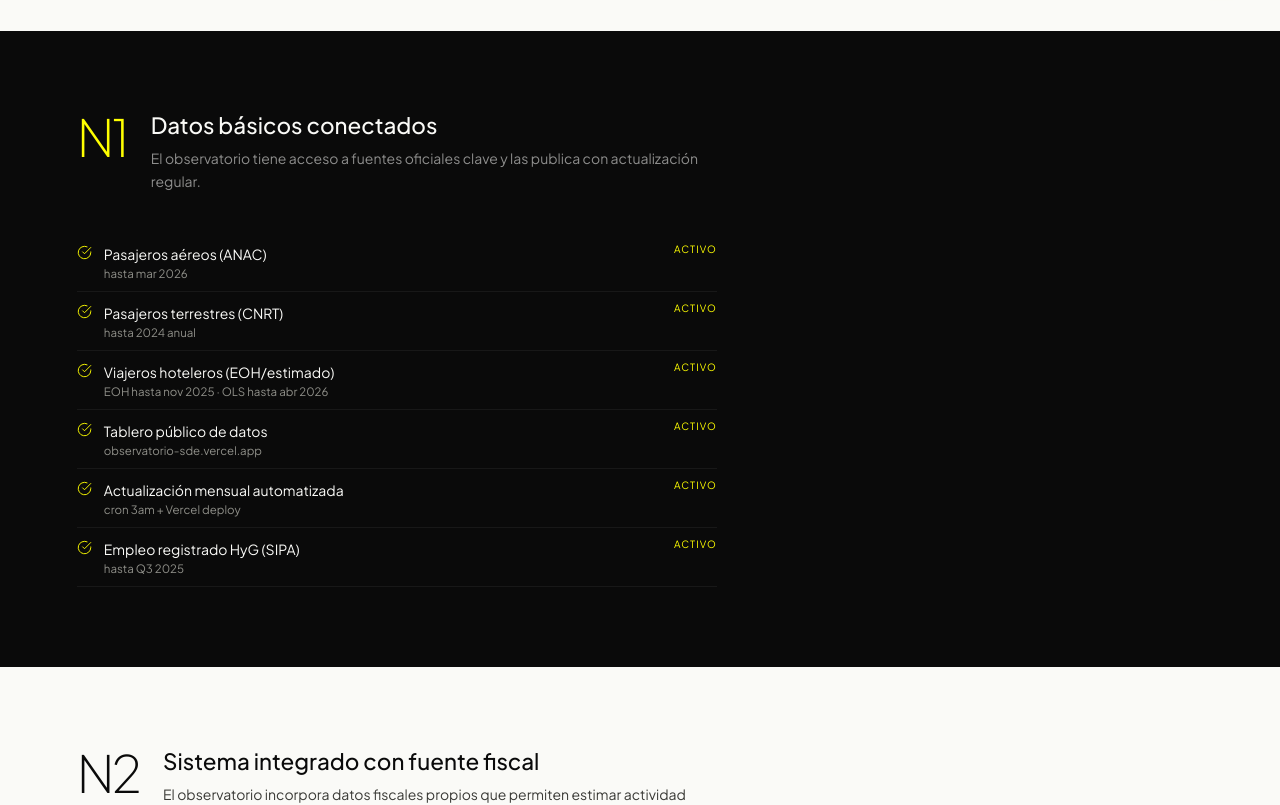
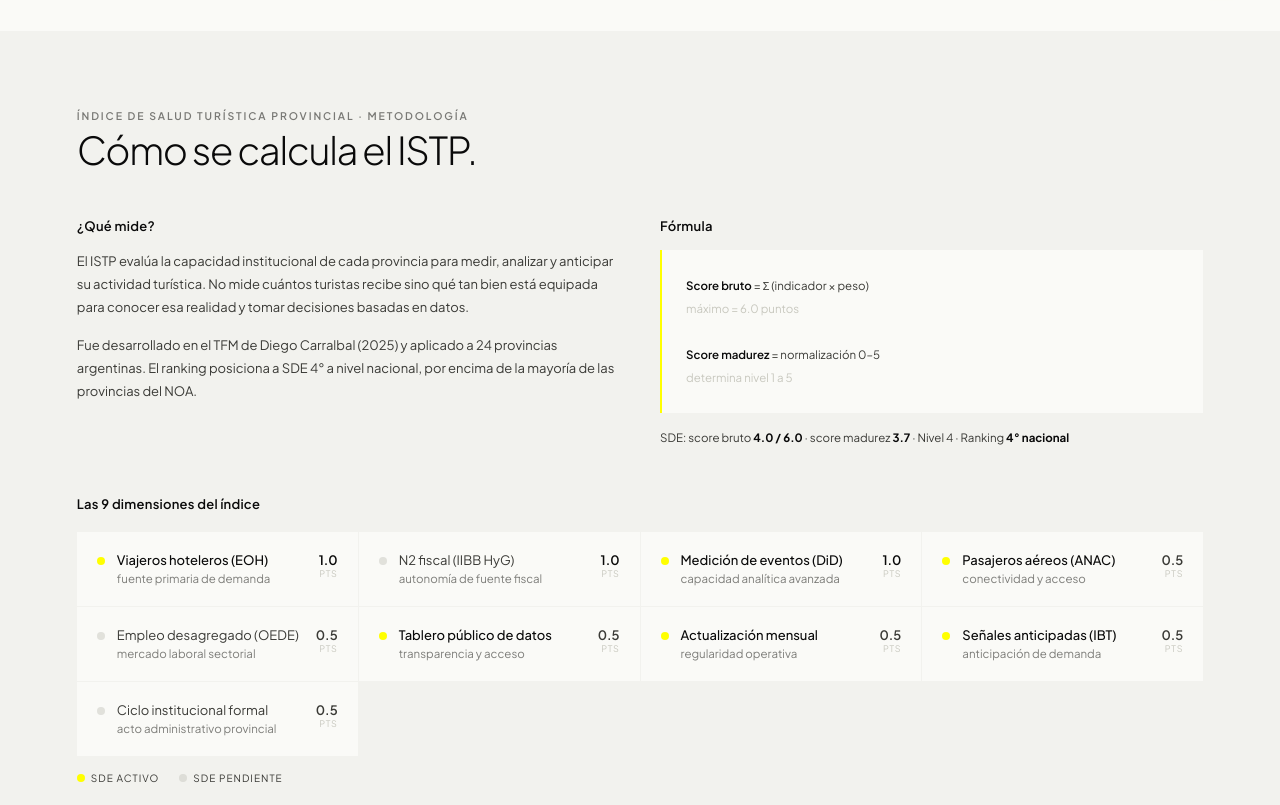
Before and after one commit to carralbal/observatorio-turismo, a React (Vite) app in the folder frontend/: page /madurez in a window 1280 px wide. Shown: the part 800-1605 px from the top of the page. Built offline with nearby package versions, Linux system fonts and the light colour scheme.

Commit message:
feat: madurez — sección explicación ISTP con dimensiones y pesos

```diff
--- a/frontend/src/pages/Madurez.jsx
+++ b/frontend/src/pages/Madurez.jsx
@@ -112,6 +112,68 @@ export default function Madurez() {
         </div>
       </section>
 
+      {/* EXPLICACIÓN ISTP */}
+      <section style={{ background: C.paper2, padding: 'clamp(56px,7vw,80px) var(--pad)' }}>
+        <SectionTitle main="Cómo se calcula el ISTP." context="Índice de Salud Turística Provincial · metodología" style={{ marginBottom: 48 }} />
+        <div style={{ display: 'grid', gridTemplateColumns: 'repeat(auto-fit,minmax(min(100%,420px),1fr))', gap: 40, marginBottom: 48 }}>
+          <div>
+            <div style={{ fontSize: 'var(--fs-sm)', fontWeight: 600, color: C.ink, marginBottom: 16, letterSpacing: '0.02em' }}>¿Qué mide?</div>
+            <p style={{ fontSize: 'var(--fs-sm)', color: C.slate, lineHeight: 1.75, margin: '0 0 16px' }}>
+              El ISTP evalúa la capacidad institucional de cada provincia para medir, analizar y anticipar su actividad turística. No mide cuántos turistas recibe sino qué tan bien está equipada para conocer esa realidad y tomar decisiones basadas en datos.
+            </p>
+            <p style={{ fontSize: 'var(--fs-sm)', color: C.slate, lineHeight: 1.75, margin: 0 }}>
+              Fue desarrollado en el TFM de Diego Carralbal (2025) y aplicado a 24 provincias argentinas. El ranking posiciona a SDE 4° a nivel nacional, por encima de la mayoría de las provincias del NOA.
+            </p>
+          </div>
+          <div>
+            <div style={{ fontSize: 'var(--fs-sm)', fontWeight: 600, color: C.ink, marginBottom: 16, letterSpacing: '0.02em' }}>Fórmula</div>
+            <div style={{ background: C.paper, padding: 'clamp(16px,2vw,24px)', borderLeft: `2px solid ${C.volt}`, marginBottom: 16 }}>
+              <div style={{ fontSize: 'var(--fs-xs)', color: C.slate, lineHeight: 2 }}>
+                <span style={{ fontWeight: 600, color: C.ink }}>Score bruto</span> = Σ (indicador × peso)<br />
+                <span style={{ color: C.stone }}>máximo = 6.0 puntos</span><br /><br />
+                <span style={{ fontWeight: 600, color: C.ink }}>Score madurez</span> = normalización 0–5<br />
+                <span style={{ color: C.stone }}>determina nivel 1 a 5</span>
+              </div>
+            </div>
+            <div style={{ fontSize: 'var(--fs-xs)', color: C.slate, lineHeight: 1.6 }}>
+              SDE: score bruto <strong style={{ color: C.ink }}>4.0 / 6.0</strong> · score madurez <strong style={{ color: C.ink }}>3.7</strong> · Nivel 4 · Ranking <strong style={{ color: C.ink }}>4° nacional</strong>
+            </div>
+          </div>
+        </div>
+
+        {/* Tabla de dimensiones con pesos */}
+        <div style={{ fontSize: 'var(--fs-sm)', fontWeight: 600, color: C.ink, marginBottom: 20, letterSpacing: '0.02em' }}>Las 9 dimensiones del índice</div>
+        <div style={{ display: 'grid', gridTemplateColumns: 'repeat(auto-fill,minmax(min(100%,280px),1fr))', gap: 1 }}>
+          {[
+            { dim: 'Viajeros hoteleros (EOH)', peso: 1.0, sde: true,  nota: 'fuente primaria de demanda' },
+            { dim: 'N2 fiscal (IIBB HyG)',     peso: 1.0, sde: false, nota: 'autonomía de fuente fiscal' },
+            { dim: 'Medición de eventos (DiD)', peso: 1.0, sde: true,  nota: 'capacidad analítica avanzada' },
+            { dim: 'Pasajeros aéreos (ANAC)',   peso: 0.5, sde: true,  nota: 'conectividad y acceso' },
+            { dim: 'Empleo desagregado (OEDE)', peso: 0.5, sde: false, nota: 'mercado laboral sectorial' },
+            { dim: 'Tablero público de datos',  peso: 0.5, sde: true,  nota: 'transparencia y acceso' },
+            { dim: 'Actualización mensual',     peso: 0.5, sde: true,  nota: 'regularidad operativa' },
+            { dim: 'Señales anticipadas (IBT)', peso: 0.5, sde: true,  nota: 'anticipación de demanda' },
+            { dim: 'Ciclo institucional formal',peso: 0.5, sde: false, nota: 'acto administrativo provincial' },
+          ].map((d, i) => (
+            <div key={i} style={{ background: C.paper, padding: 'clamp(14px,2vw,20px)', display: 'flex', gap: 12, alignItems: 'flex-start' }}>
+              <div style={{ width: 8, height: 8, borderRadius: '50%', background: d.sde ? C.volt : C.stone, flexShrink: 0, marginTop: 5, opacity: d.sde ? 1 : 0.5 }} />
+              <div style={{ flex: 1 }}>
+                <div style={{ fontSize: 'var(--fs-sm)', color: d.sde ? C.ink : C.slate, fontWeight: d.sde ? 500 : 400, marginBottom: 3 }}>{d.dim}</div>
+                <div style={{ fontSize: 'var(--fs-xs)', color: C.slate, opacity: 0.65 }}>{d.nota}</div>
+              </div>
+              <div style={{ flexShrink: 0, textAlign: 'right' }}>
+                <div style={{ fontSize: 'var(--fs-sm)', fontWeight: 600, color: d.peso === 1 ? C.ink : C.slate }}>{d.peso.toFixed(1)}</div>
+                <div style={{ fontSize: 9, color: C.stone, letterSpacing: '0.08em', textTransform: 'uppercase' }}>pts</div>
+              </div>
+            </div>
+          ))}
+        </div>
+        <div style={{ display: 'flex', gap: 20, marginTop: 16, flexWrap: 'wrap' }}>
+          <div style={{ display: 'flex', alignItems: 'center', gap: 6 }}><div style={{ width: 8, height: 8, borderRadius: '50%', background: C.volt }} /><span style={{ fontSize: 10, color: C.slate, letterSpacing: '0.1em', textTransform: 'uppercase' }}>SDE activo</span></div>
+          <div style={{ display: 'flex', alignItems: 'center', gap: 6 }}><div style={{ width: 8, height: 8, borderRadius: '50%', background: C.stone, opacity: 0.5 }} /><span style={{ fontSize: 10, color: C.slate, letterSpacing: '0.1em', textTransform: 'uppercase' }}>SDE pendiente</span></div>
+        </div>
+      </section>
+
       {/* NIVELES */}
       {NIVELES.map((nivel, ni) => (
         <section key={nivel.num} style={{ background: ni % 2 === 0 ? C.ink : C.paper, padding: 'clamp(56px,7vw,80px) var(--pad)' }}>
```
